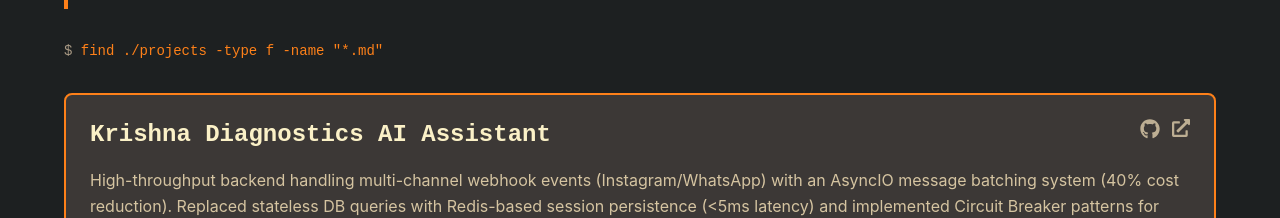
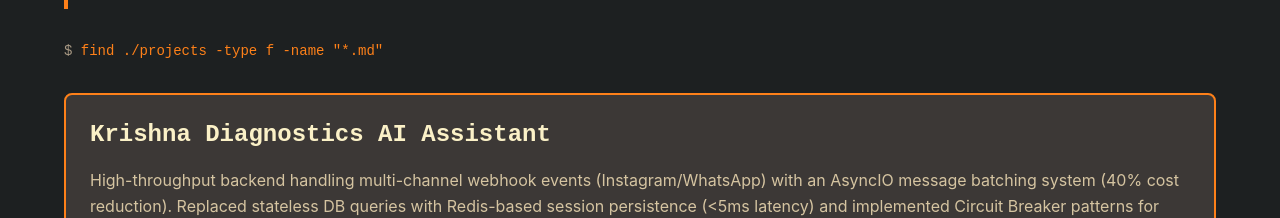
Before and after one commit to glitchdoescode/gruvbox-portfolio, a Next.js app: page / in a window 1280 px wide. Shown: the part 5092-5310 px from the top of the page. Built offline with nearby package versions, Linux system fonts and the light colour scheme.

Commit message:
fix: Remove private repo links for Krishna Diagnostics

```diff
--- a/components/Projects.tsx
+++ b/components/Projects.tsx
@@ -17,8 +17,6 @@
     title: 'Krishna Diagnostics AI Assistant',
     description: 'High-throughput backend handling multi-channel webhook events (Instagram/WhatsApp) with an AsyncIO message batching system (40% cost reduction). Replaced stateless DB queries with Redis-based session persistence (<5ms latency) and implemented Circuit Breaker patterns for resilience.',
     tech: ['FastAPI', 'Redis', 'AsyncPG', 'Tenacity', 'LangGraph'],
-    github: 'https://github.com/pupiltree/krsna-d',
-    demo: 'http://104.197.233.188:8000/static/demo-chat.html',
     featured: true,
   },
   {
```
